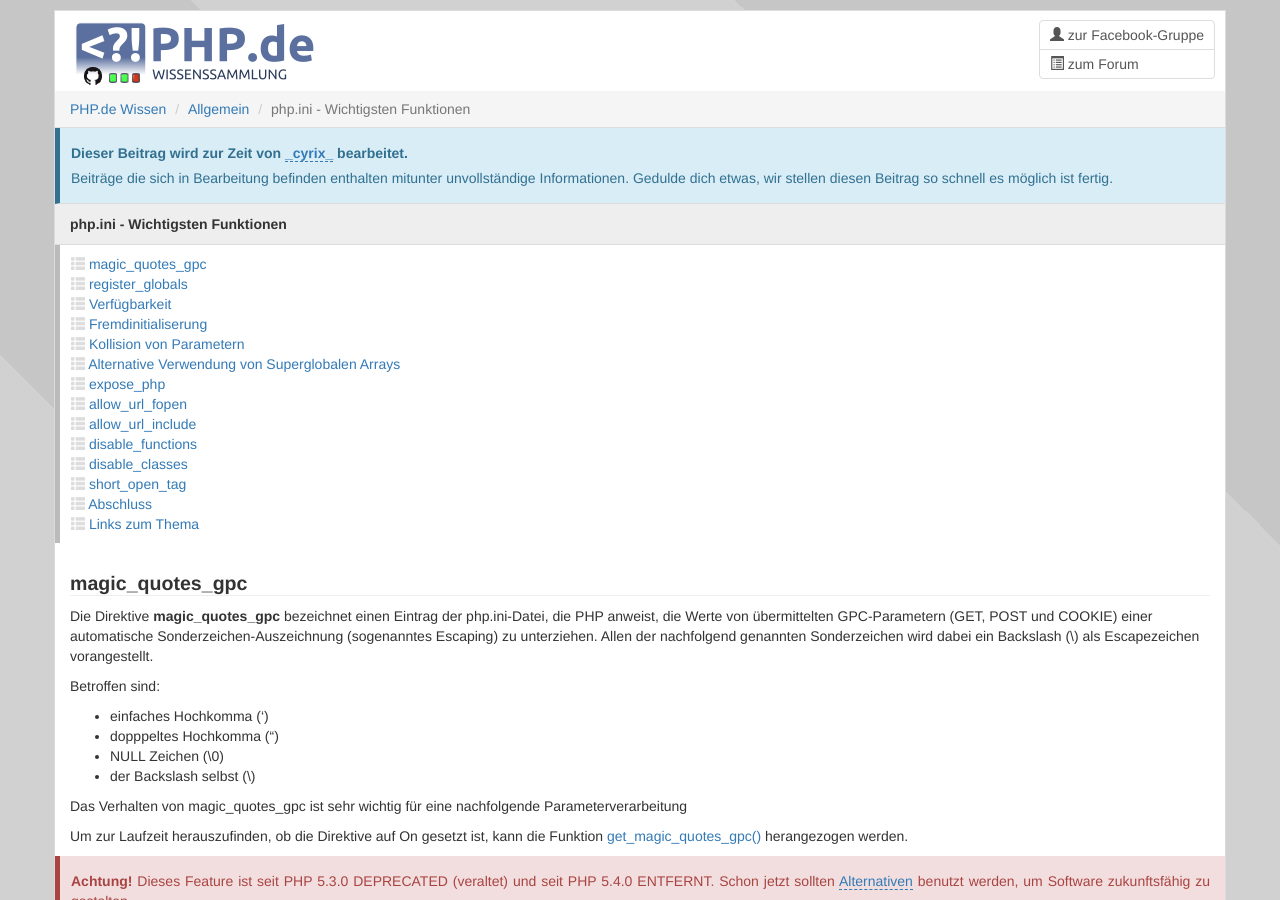
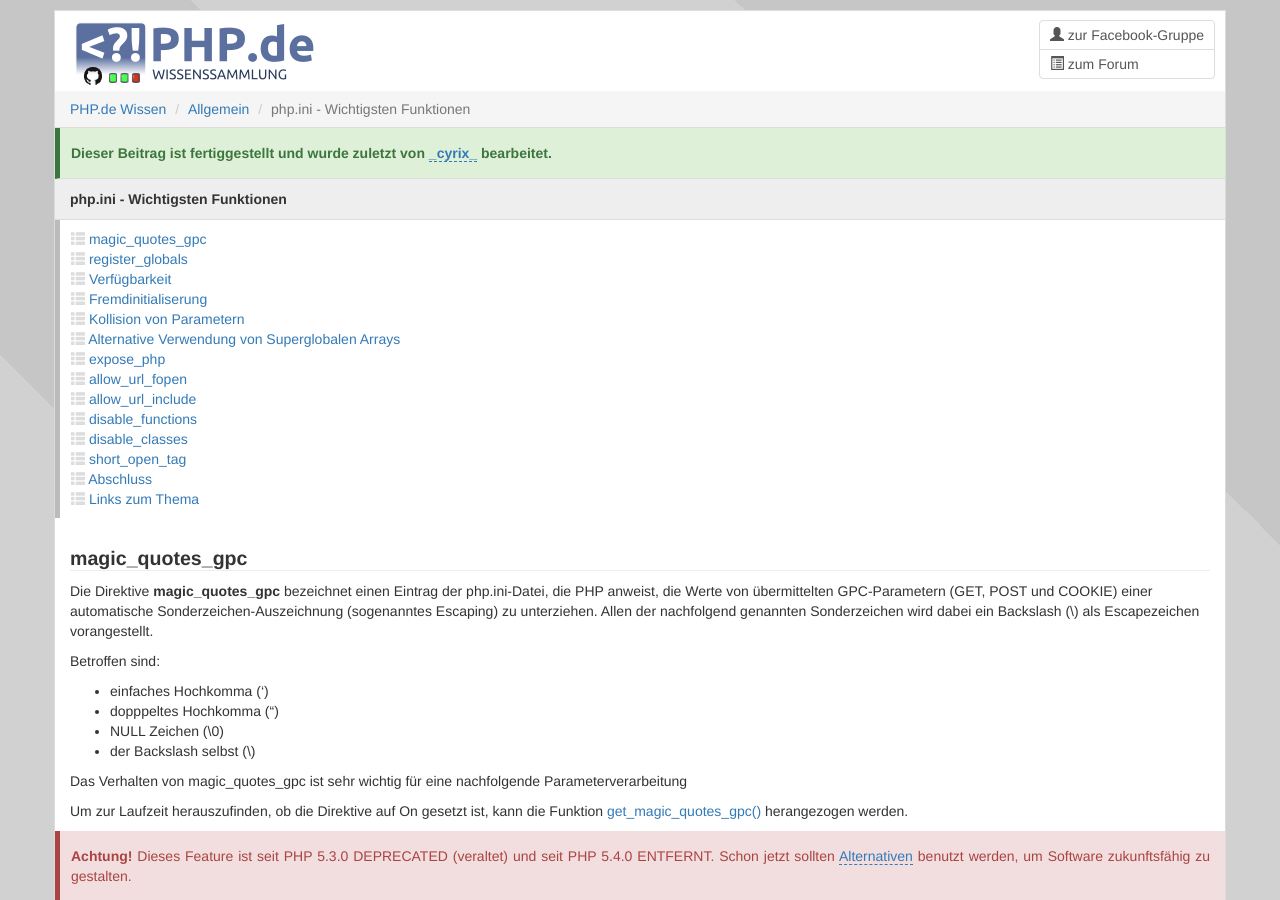
Before and after one commit to php-de/php-de.github.io, a Jekyll site: the page built from general/php-ini.md, in a window 1280 px wide and 900 px high. Built offline with Jekyll 4.4.1, drawn with Linux system fonts in a browser that asks for light colours; nearby versions of some CDN libraries.

Commit message:
Update php-ini.md

```diff
--- a/general/php-ini.md
+++ b/general/php-ini.md
@@ -75,8 +75,6 @@ inhalt:
     - name: "Links zum Thema"
       anchor: links-zum-thema
       simple: ""
-
-entry-type: in-progress
 
 ---
 
```
